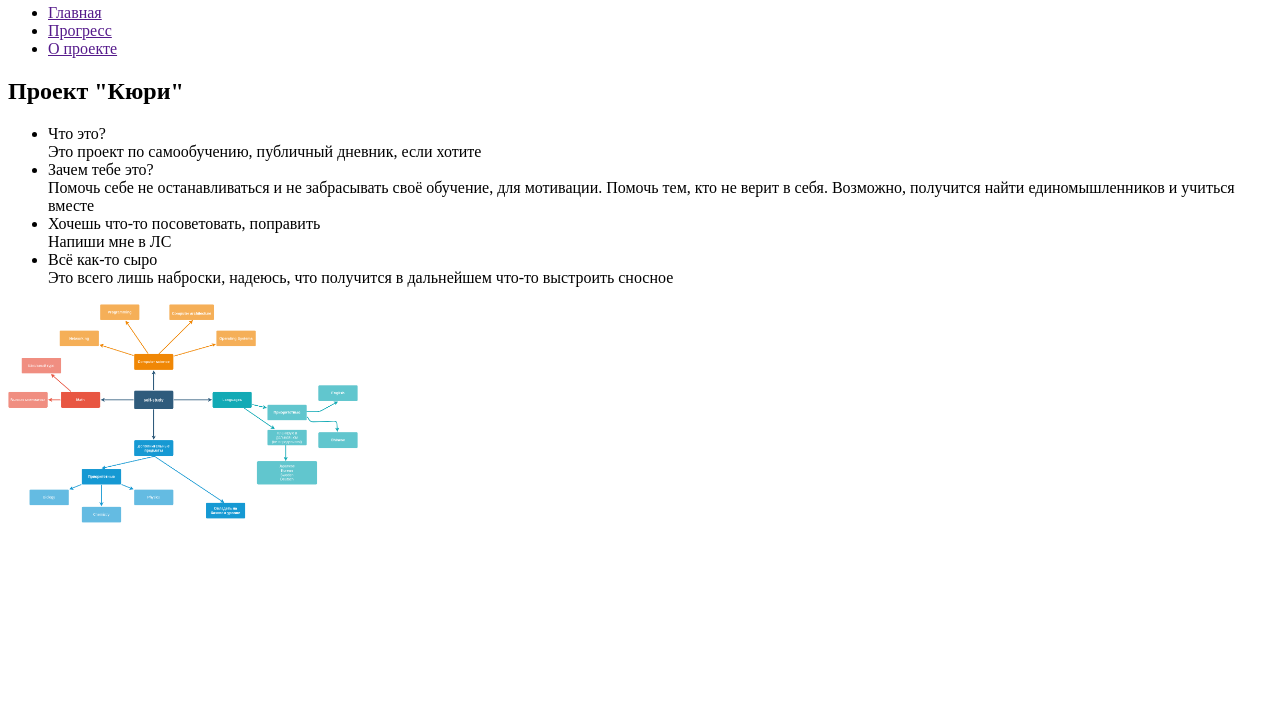
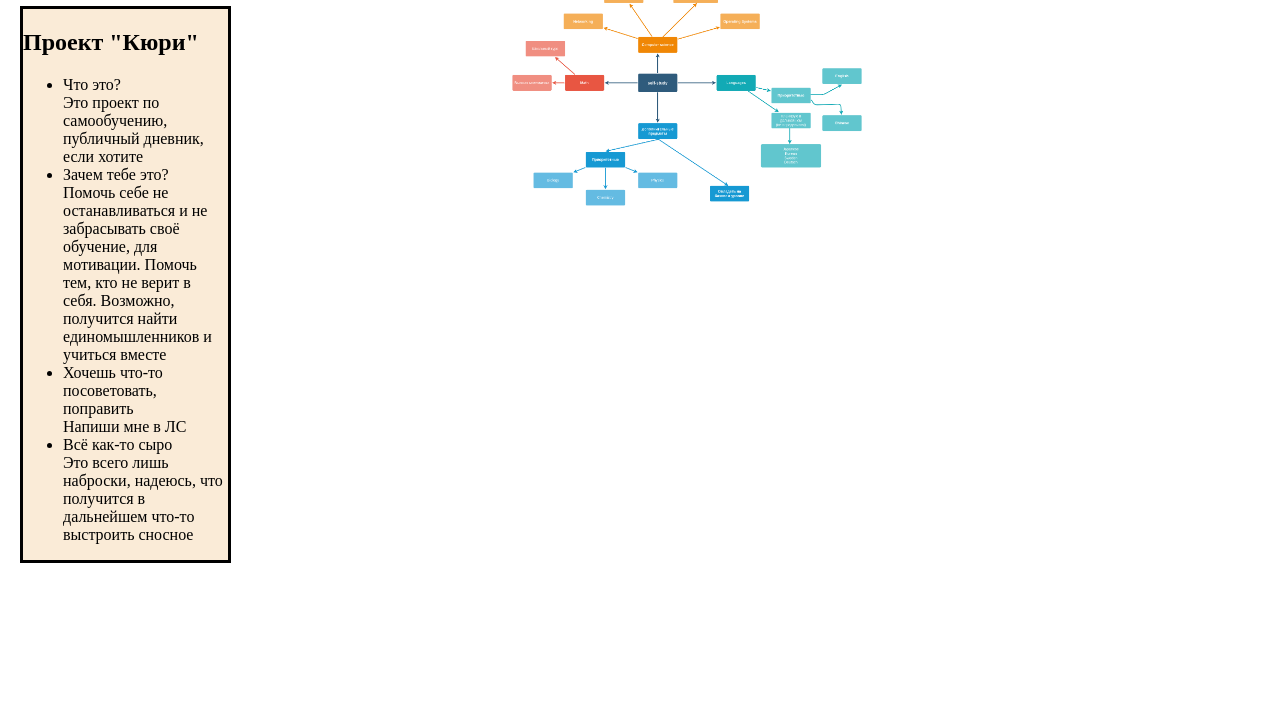
Before and after one commit to StorkFromNorth/project_curie, a plain HTML site: page index.html in a window 1280 px wide. Shown: the part 84-800 px from the top of the page. Drawn offline with Linux system fonts and the light colour scheme.

Commit message:
Update index.html

```diff
--- a/index.html
+++ b/index.html
@@ -5,7 +5,7 @@
     <meta name="description" content="Project Curie - selfstudying">
     <meta charset="UTF-8">
     <title>Project Curie</title>
-    <link href="\css\app.css" rel="stylesheet">
+    <link href="style.css" rel="stylesheet">
 </head>
 
 <body>
```
